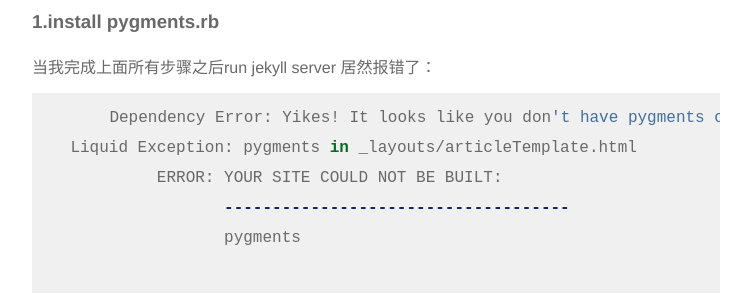
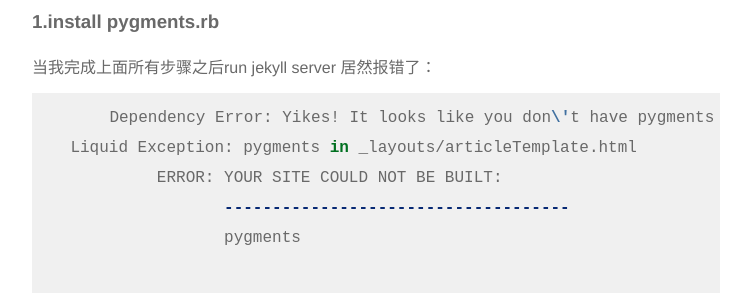
Before and after one commit to xiangxiyun/xiangxiyun.github.io, a Jekyll site: the page built from _posts/2015-11-15-jekyll的代码高亮设置.md, in a window 1280 px wide. Shown: the part 2983-3283 px from the top of the page, without its empty margins (72-823 px from the left). Built offline with Jekyll 4.4.1, drawn with Linux system fonts in a browser that asks for light colours.

```diff
--- a/_posts/2015-11-15-jekyll的代码高亮设置.md
+++ b/_posts/2015-11-15-jekyll的代码高亮设置.md
@@ -124,7 +124,7 @@ highlight.css是你生成的CSS文件，如果想要指定CSS文件生成到哪
 当我完成上面所有步骤之后run jekyll server 居然报错了：
 
     {% highlight bash %}
-    Dependency Error: Yikes! It looks like you don't have pygments or one of its dependencies installed. In order to use Jekyll as currently configured, you'll need to install this gem. The full error message from Ruby is: 'cannot load such file -- pygments' If you run into trouble, you can find helpful resources at http://jekyllrb.com/help/!
+    Dependency Error: Yikes! It looks like you don\'t have pygments or one of its dependencies installed. In order to use Jekyll as currently configured, you'll need to install this gem. The full error message from Ruby is: \'cannot load such file -- pygments\' If you run into trouble, you can find helpful resources at http://jekyllrb.com/help/!
     Liquid Exception: pygments in _layouts/articleTemplate.html
              ERROR: YOUR SITE COULD NOT BE BUILT:
                     ------------------------------------
```
